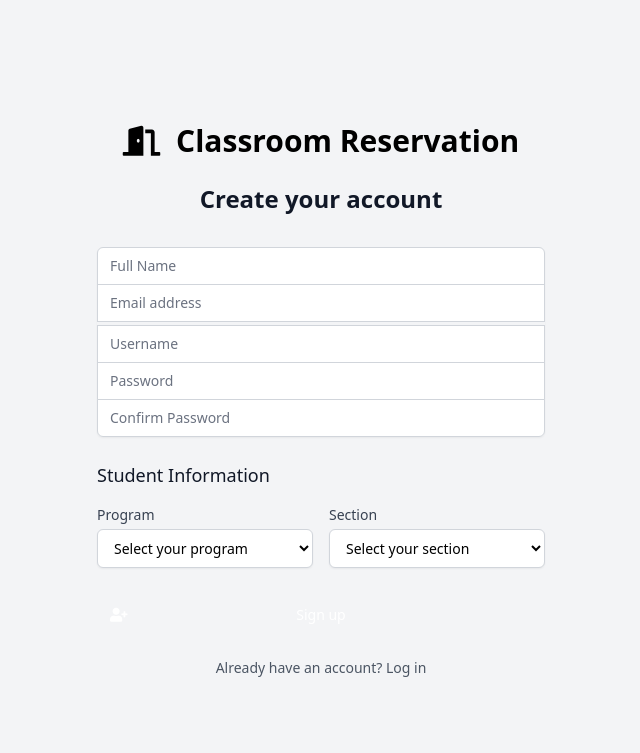
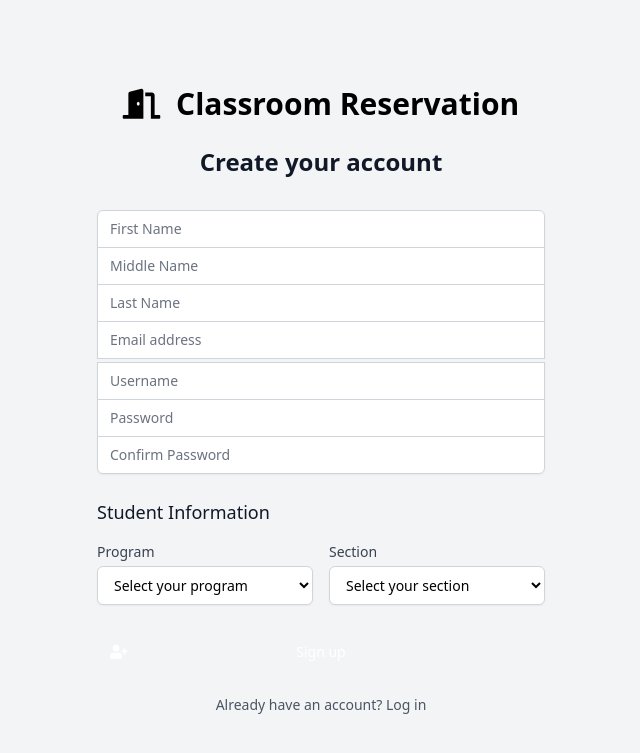
Before and after one commit to dogergdp/Classroom-Reservation, a PHP site: page /signup.php in a window 1280 px wide. Shown: the top 753 px of the page, without its empty margins (319-959 px from the left). Run offline with PHP 8.4, Linux system fonts and the light colour scheme.

Commit message:
added encryption

```diff
--- a/signup.php
+++ b/signup.php
@@ -1,6 +1,7 @@
 <?php
 session_start();
 require_once 'db_config.php';
+$encryption_key = getenv('CLASSROOM_APP_KEY');
 
 $errors = [];
 $success = false;
@@ -13,8 +14,10 @@
     $username = trim($_POST['username']);
     $password = $_POST['password'];
     $confirm_password = $_POST['confirm_password'];
-    $full_name = trim($_POST['full_name']);
-    $email = trim($_POST['email']);
+    $first_name = encryptData(trim($_POST['first_name']), $encryption_key);
+    $middle_name = encryptData(trim($_POST['middle_name']), $encryption_key);
+    $last_name = encryptData(trim($_POST['last_name']), $encryption_key);
+    $email = encryptData(trim($_POST['email']), $encryption_key);
 
     // Determine role based on email
     if (preg_match('/^professor\.|\.professor@|^prof\.|\.prof@|^faculty\.|\.faculty@/i', $email)) {
@@ -54,14 +57,16 @@
     if ($password !== $confirm_password) {
         $errors[] = "Passwords do not match";
     }
-    if (empty($full_name)) {
-        $errors[] = "Full name is required";
-    }
-    if (empty($email)) {
+    $raw_email = trim($_POST['email']);
+
+    if (empty($raw_email)) {
         $errors[] = "Email is required";
-    } elseif (!filter_var($email, FILTER_VALIDATE_EMAIL)) {
+    } elseif (!filter_var($raw_email, FILTER_VALIDATE_EMAIL)) {
         $errors[] = "Invalid email format";
     }
+
+    // Only encrypt after validation
+    $email = encryptData($raw_email, $encryption_key);
 
     // Validate student-specific fields
     if ($role === 'student') {
@@ -78,10 +83,22 @@
         try {
             $conn = getDbConnection();
 
+            // Check if email already exists
+            $encrypted_email = encryptData($email, $encryption_key);
+
+            $stmt = $conn->prepare("SELECT id FROM users WHERE email = :email");
+            $stmt->bindParam(':email', $encrypted_email);
+            $stmt->execute();
+            if ($stmt->rowCount() > 0) {
+                $errors[] = "Email already exists. Please use another email.";
+            }
+
             // Check if username already exists
             $stmt = $conn->prepare("SELECT id FROM users WHERE username = :username");
             $stmt->bindParam(':username', $username);
             $stmt->execute();
+
+
 
             if ($stmt->rowCount() > 0) {
                 $errors[] = "Username already exists. Please choose another one.";
@@ -90,22 +107,24 @@
                 $hashed_password = sha1($password);
 
                 // Insert new user
-                if ($role === 'student') {
-                    // For students, include course and section
-                    $stmt = $conn->prepare("INSERT INTO users (username, password, role, full_name, email, course, section)
-                                            VALUES (:username, :password, :role, :full_name, :email, :course, :section)");
-                    $stmt->bindParam(':course', $course);
-                    $stmt->bindParam(':section', $section);
-                } else {
-                    // For other roles
-                    $stmt = $conn->prepare("INSERT INTO users (username, password, role, full_name, email)
-                                            VALUES (:username, :password, :role, :full_name, :email)");
-                }
+            if ($role === 'student') {
+                // Get department_id for the course
+                $department_id = getDepartmentIdForCourse($conn, strtoupper($course));
+
+                // For students, include course, section, and department_id
+                $stmt = $conn->prepare("INSERT INTO users (username, password, role, first_name, middle_name, last_name, email, course, section, department_id)
+                        VALUES (:username, :password, :role, :first_name, :middle_name, :last_name, :email, :course, :section, :department_id)");
+                $stmt->bindParam(':course', $course);
+                $stmt->bindParam(':section', $section);
+                $stmt->bindParam(':department_id', $department_id);
+            }
 
                 $stmt->bindParam(':username', $username);
                 $stmt->bindParam(':password', $hashed_password);
                 $stmt->bindParam(':role', $role);
-                $stmt->bindParam(':full_name', $full_name);
+                $stmt->bindParam(':first_name', $first_name);
+                $stmt->bindParam(':middle_name', $middle_name);
+                $stmt->bindParam(':last_name', $last_name);
                 $stmt->bindParam(':email', $email);
 
                 if ($stmt->execute()) {
@@ -123,7 +142,29 @@
     }
 }
 
+
+function encryptData($data, $key) {
+    $ivlen = openssl_cipher_iv_length($cipher="AES-128-CBC");
+    $iv = openssl_random_pseudo_bytes($ivlen);
+    $ciphertext_raw = openssl_encrypt($data, $cipher, $key, $options=OPENSSL_RAW_DATA, $iv);
+    $hmac = hash_hmac('sha256', $ciphertext_raw, $key, $as_binary=true);
+    return base64_encode($iv.$hmac.$ciphertext_raw);
+}
+
+
 // Additional logic to detect course and section from username/email
+function getDepartmentIdForCourse($conn, $course) {
+    // All courses map to "Computer Studies"
+    $deptName = 'Computer Studies';
+    $stmt = $conn->prepare("SELECT id FROM departments WHERE name = :name");
+    $stmt->bindParam(':name', $deptName);
+    $stmt->execute();
+    $row = $stmt->fetch(PDO::FETCH_ASSOC);
+    return $row ? $row['id'] : null;
+}
+
+
+
 function detectStudentInfo($input) {
     $info = [
         'course' => '',
@@ -196,11 +237,25 @@
             <form class="mt-8 space-y-6" method="POST" action="signup.php">
                 <div class="rounded-md shadow-sm -space-y-px">
                     <div>
-                        <label for="full_name" class="sr-only">Full Name</label>
-                        <input id="full_name" name="full_name" type="text" required
-                               class="appearance-none rounded-none relative block w-full px-3 py-2 border border-gray-300 placeholder-gray-500 text-gray-900 rounded-t-md focus:outline-none focus:ring-rose-500 focus:border-rose-500 focus:z-10 sm:text-sm"
-                               placeholder="Full Name"
-                               value="<?php echo isset($_POST['full_name']) ? htmlspecialchars($_POST['full_name']) : ''; ?>">
+                        <label for="first_name" class="sr-only">First Name</label>
+                        <input id="first_name" name="first_name" type="text" required
+                            class="appearance-none rounded-none relative block w-full px-3 py-2 border border-gray-300 placeholder-gray-500 text-gray-900 rounded-t-md focus:outline-none focus:ring-rose-500 focus:border-rose-500 focus:z-10 sm:text-sm"
+                            placeholder="First Name"
+                            value="<?php echo isset($_POST['first_name']) ? htmlspecialchars($_POST['first_name']) : ''; ?>">
+                    </div>
+                    <div>
+                        <label for="middle_name" class="sr-only">Middle Name</label>
+                        <input id="middle_name" name="middle_name" type="text"
+                            class="appearance-none rounded-none relative block w-full px-3 py-2 border border-gray-300 placeholder-gray-500 text-gray-900 focus:outline-none focus:ring-rose-500 focus:border-rose-500 focus:z-10 sm:text-sm"
+                            placeholder="Middle Name"
+                            value="<?php echo isset($_POST['middle_name']) ? htmlspecialchars($_POST['middle_name']) : ''; ?>">
+                    </div>
+                    <div>
+                        <label for="last_name" class="sr-only">Last Name</label>
+                        <input id="last_name" name="last_name" type="text" required
+                            class="appearance-none rounded-none relative block w-full px-3 py-2 border border-gray-300 placeholder-gray-500 text-gray-900 focus:outline-none focus:ring-rose-500 focus:border-rose-500 focus:z-10 sm:text-sm"
+                            placeholder="Last Name"
+                            value="<?php echo isset($_POST['last_name']) ? htmlspecialchars($_POST['last_name']) : ''; ?>">
                     </div>
                     <div>
                         <label for="email" class="sr-only">Email address</label>
```
Also changed, not shown: api/get_users.php (+43 -2 lines).
